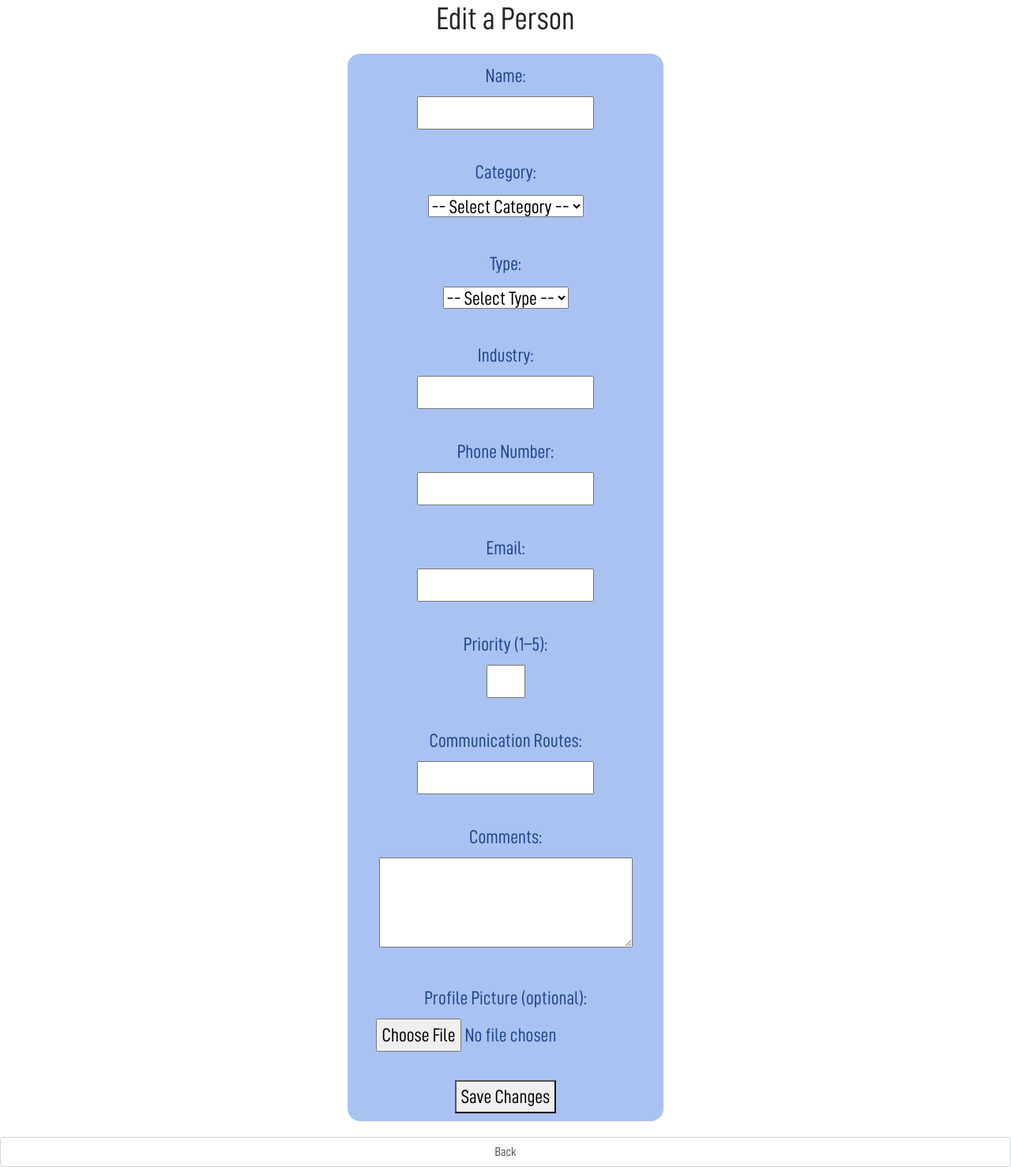
After one commit to Fhy40/clarionCRM, a Flask app: template templates/editperson.html in a window 1280 px wide. The commit adds this page. Shown: the whole page at 79% size. Run offline with Flask 3, Linux system fonts and the light colour scheme; the template is opened without the code that fills it, so the values that code supplies are empty.

Commit message:
A bunch of fixes to the web page

```diff
--- a/initialize_database.py
+++ b/initialize_database.py
@@ -106,7 +106,7 @@ def db_initialization(databaseexcel):
 
 
 
-database_path = 'database.xlsx'
+database_path = 'database-sample.xlsx'
 sample_database_path = 'database-sample.xlsx'
 
 if os.path.exists(database_path):
--- a/main.py
+++ b/main.py
@@ -203,6 +203,18 @@ def peopleview():
     print(dict(person[0]))
     return render_template('agent_card.html',person=dict(person[0]))
 
+@app.route('/editpersonview')
+def editpersonview():
+    if not session.get('logged_in'):
+        return redirect(url_for('login'))
+
+    person_id = request.args.get('id')
+    if not person_id:
+        return "No ID provided", 400
+    person = get_person(person_id)
+    print(dict(person[0]))
+    return render_template('editperson.html',person=dict(person[0]))
+
 @app.route('/addperson')
 def addpersonview():
     if not session.get('logged_in'):
@@ -213,6 +225,53 @@ def addpersonview():
 
 def allowed_file(filename):
     return '.' in filename and filename.rsplit('.', 1)[1].lower() in ALLOWED_EXTENSIONS
+
+@app.route('/update_profile', methods=['POST'])
+def save_person_update():
+    if not session.get('logged_in'):
+        return redirect(url_for('login'))
+
+    person_id = request.form['id']
+    name = request.form['name']
+    category = request.form['category']
+    type_ = request.form['type']
+    priority = int(request.form['priority'])
+    communication_routes = request.form.get('communication', '')
+    phone_number = request.form.get('phone_number', '')
+    industry = request.form.get('industry', '')
+    email = request.form.get('email', '')
+    comments = request.form.get('comments', '')
+
+    file = request.files.get('profile_pic')
+    if file and allowed_file(file.filename):
+        filename = secure_filename(f"profile_{person_id}_" + file.filename)
+        filepath = os.path.join(app.config['UPLOAD_FOLDER'], filename)
+        file.save(filepath)
+        profile_picture = f"upload/{filename}".replace("\\", "/")
+    else:
+        # Don't update the picture if nothing new is uploaded
+        profile_picture = None
+
+    db = get_db()
+    if profile_picture:
+        db.execute('''
+            UPDATE main
+            SET Name = ?, Category = ?, Type = ?, Priority = ?, Communication_Routes = ?,
+                Phone_Number = ?, Industry = ?, Email = ?, Comments = ?, Profile_Picture = ?
+            WHERE ID = ?
+        ''', (name, category, type_, priority, communication_routes,
+              phone_number, industry, email, comments, profile_picture, person_id))
+    else:
+        db.execute('''
+            UPDATE main
+            SET Name = ?, Category = ?, Type = ?, Priority = ?, Communication_Routes = ?,
+                Phone_Number = ?, Industry = ?, Email = ?, Comments = ?
+            WHERE ID = ?
+        ''', (name, category, type_, priority, communication_routes,
+              phone_number, industry, email, comments, person_id))
+
+    db.commit()
+    return redirect(url_for('peopleview', id=person_id))
 
 @app.route('/upload_picture', methods=['POST'])
 def upload_picture():
--- a/static/css/style.css
+++ b/static/css/style.css
@@ -196,6 +196,13 @@ div {
 
 }
 
+.work-buttons {
+    display: flex;
+    justify-content: center;
+    align-items: center;
+    gap: 5px;
+}
+
 .modal {
     display: none; /* start hidden */
     position: fixed;
@@ -207,7 +214,7 @@ div {
     justify-content: center;
 }
 
-/* When modal has "show" class, display it using flexbox centering */
+
 .modal.show {
     display: flex;
 }
--- a/templates/agent_card.html
+++ b/templates/agent_card.html
@@ -9,7 +9,7 @@
 <h1 class="page-title">Update Contact Details</h1>
 </div>
 <div class="form-container">
-    <div class="agent-card-base agent-card{% if person['Category']|lower == 'best friend' %}-mvp{% elif person['Category']|lower == 'family' %}-fam{% endif %}" style="max-width: 500px; width: 100%;">
+    <div class="agent-card-base agent-card{% if person['Category']|lower == 'best friend' or person['Category']|lower == 'bestest friend' %}-mvp{% elif person['Category']|lower == 'family' %}-fam{% endif %}" style="max-width: 500px; width: 100%;">
         <h6>Name: {{ person['Name'] }}</h6>
         <figure >
         <img id="profileImage" class="glow-hover" onclick="document.getElementById('dpUpload').click()" style="cursor: pointer;" src="{{ url_for('static', filename=person['Profile_Picture']) }}" alt="{{ person['Name'] }}">
--- /dev/null
+++ b/templates/editperson.html
@@ -0,0 +1,65 @@
+{% extends 'base.html' %}
+
+{% block head %}
+<title>Edit a Person - ClarionCRM</title>
+{% endblock %}
+
+{% block body %}
+<div>
+<h1 class="page-title">Edit a Person</h1>
+</div>
+
+<div class="form-container">
+    <div class="agent-card-base agent-card" style="max-width: 400px; width: 100%;">
+        <form action="/update_profile" method="post" enctype="multipart/form-data">
+            <input type="hidden" name="id" value="{{ person['ID'] }}">
+
+            <label for="name">Name:</label><br>
+            <input type="text" name="name" value="{{ person['Name'] }}" required><br><br>
+
+            <label for="category">Category:</label><br>
+            <select name="category" required>
+                <option value="">-- Select Category --</option>
+                {% for option in ['Friend', 'Best Friend', 'Family', 'Colleague', 'Other'] %}
+                    <option value="{{ option }}" {% if person['Category'] == option %}selected{% endif %}>{{ option }}</option>
+                {% endfor %}
+            </select><br><br>
+
+            <label for="type">Type:</label><br>
+            <select name="type" id="type" required>
+                <option value="">-- Select Type --</option>
+                {% for option in ['Social', 'Work', 'Social/Work'] %}
+                    <option value="{{ option }}" {% if person['Type'] == option %}selected{% endif %}>{{ option }}</option>
+                {% endfor %}
+            </select><br><br>
+
+            <label for="industry">Industry:</label><br>
+            <input type="text" name="industry" value="{{ person['Industry'] }}"><br><br>
+
+            <label for="phone_number">Phone Number:</label><br>
+            <input type="text" name="phone_number" value="{{ person['Phone_Number'] }}"><br><br>
+
+            <label for="email">Email:</label><br>
+            <input type="text" name="email" value="{{ person['Email'] }}"><br><br>
+
+            <label for="priority">Priority (1–5):</label><br>
+            <input type="number" name="priority" min="1" max="5" value="{{ person['Priority'] }}" required><br><br>
+
+            <label for="communication">Communication Routes:</label><br>
+            <input type="text" name="communication" value="{{ person['Communication_Routes'] }}"><br><br>
+
+            <label for="comments">Comments:</label><br>
+            <textarea name="comments" rows="3" cols="30">{{ person['Comments'] }}</textarea><br><br>
+
+            <label for="profile_pic">Profile Picture (optional):</label><br>
+            <input type="file" name="profile_pic" accept="image/*"><br><br>
+
+            <button type="submit">Save Changes</button>
+        </form>
+    </div>
+</div>
+
+<div class="back-button">
+    <a href="/home"><button class="form-control">Back</button></a>
+</div>
+{% endblock %}
--- a/templates/index.html
+++ b/templates/index.html
@@ -48,10 +48,13 @@
             </h6>
             <h6 class="days-since" style="display: none;">{{ row['days_since_contacted'] }}</h6>
             <a href="/peopleview?id={{ row['ID'] }}"><button class="form-control">Open</button></a>
+            <div class="work-buttons">
             <form action="/delete_person" method="post" class="delete-button" onsubmit="return confirm('Delete this person?');">
                 <input type="hidden" name="id" value="{{ row['ID'] }}">
                 <button type="submit" title="Delete" aria-label="Delete {{ row['Name'] }}">✖️</button>
             </form>
+            <a href="/editpersonview?id={{ row['ID'] }}" title="Edit {{ row['Name'] }}" style="text-decoration: none; font-size: 16px;">🪛</a>
+            </div>
         </article>
         {% endfor %}
     </div>
```
